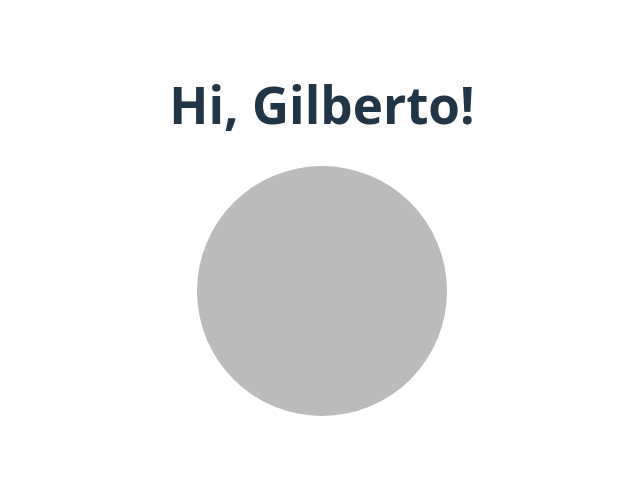
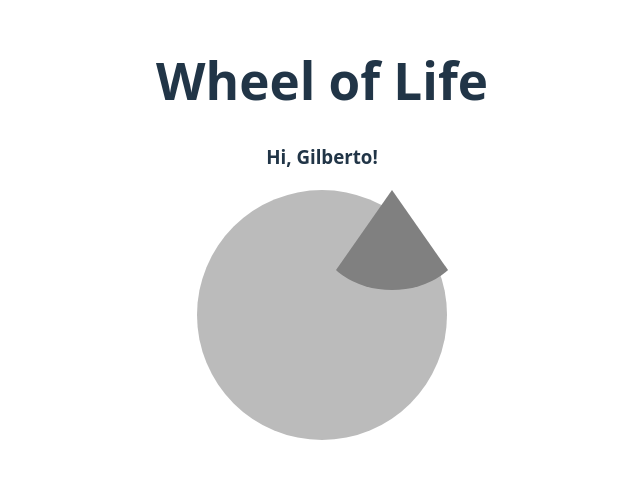
Before and after one commit to DanielRamirez404/The-Wheel-Of-Life, a Vue app in the folder Wheel-Of-Life/: page / in a window 1280 px wide. Shown: the part 168-646 px from the top of the page, without its empty margins (318-958 px from the left). Built offline with nearby package versions, Linux system fonts and the light colour scheme.

Commit message:
Add cone shape

```diff
--- a/Wheel-Of-Life/src/components/WheelOfLife.vue
+++ b/Wheel-Of-Life/src/components/WheelOfLife.vue
@@ -1,6 +1,9 @@
 <template>
-    <h1>Hi, {{ name }}!</h1>
-    <span class="dot"></span>
+    <h1>Wheel of Life</h1>
+    <h3>Hi, {{ name }}!</h3>
+    <span class="dot">
+        <span class="cone"></span>
+    </span>
 </template>
 
 <script setup lang="ts">
@@ -8,11 +11,27 @@ defineProps<{ name: string }>()
 </script>
 
 <style scoped>
+
 .dot {
-      height: 250px;
-      width: 250px;
-      background-color: #bbb;
-      border-radius: 50%;
-      display: inline-block;
+    height: 250px;
+    width: 250px;
+    background-color: #bbb;
+    border-radius: 50%;
+    display: inline-block;
 }
+
+.cone {
+
+    position: absolute;
+
+    width: 0;
+    height: 0;
+    border-left: 70px solid transparent;
+    border-right: 70px solid transparent;
+    border-top: 100px solid gray;
+    border-radius: 50%;
+
+    transform: rotate(180deg);
+}
+
 </style>
```
